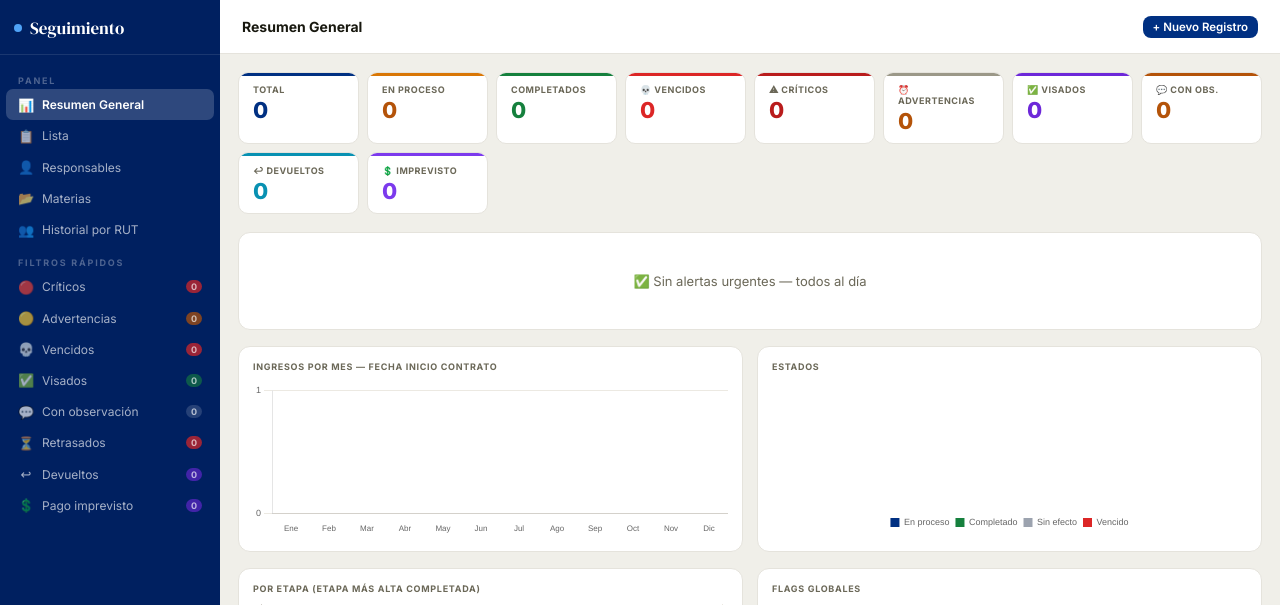
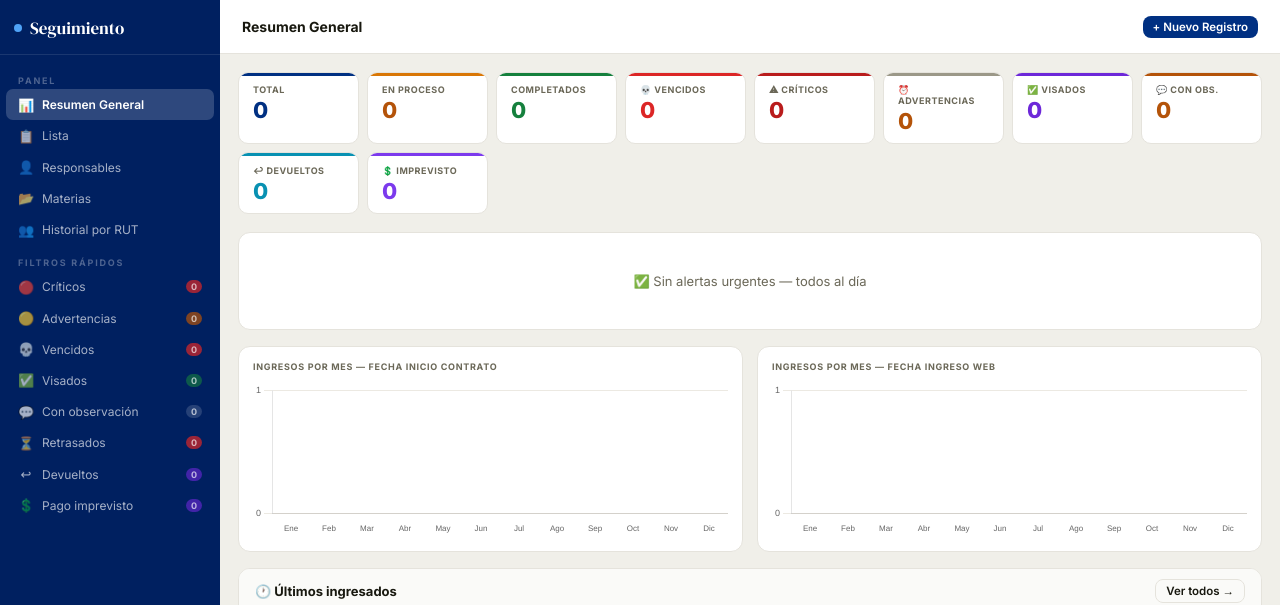
Before and after one commit to sebastianrmaurel-lab/proyecto-seguimiento, a Flask app: page /admin in a window 1280 px wide. Shown: the top 605 px of the page. Run offline with Flask 3, Linux system fonts and the light colour scheme; the visitor is signed in with stand-in values (Sample User, id 1); data that the repository does not hold is empty; some libraries are stand-ins or nearby versions.

Commit message:
Update admin.html

```diff
--- a/templates/admin.html
+++ b/templates/admin.html
@@ -531,12 +531,7 @@ async function renderDashboard(){
 
   <div class="c2">
     <div class="cc"><div class="cc-lbl">Ingresos por mes — Fecha inicio contrato</div><div class="cw"><canvas id="ch-mes"></canvas></div></div>
-    <div class="cc"><div class="cc-lbl">Estados</div><div class="cw"><canvas id="ch-est"></canvas></div></div>
-  </div>
-
-  <div class="c2">
-    <div class="cc"><div class="cc-lbl">Por etapa (etapa más alta completada)</div><div class="cw"><canvas id="ch-etapa"></canvas></div></div>
-    <div class="cc"><div class="cc-lbl">Flags globales</div><div class="cw"><canvas id="ch-flags"></canvas></div></div>
+    <div class="cc"><div class="cc-lbl">Ingresos por mes — Fecha ingreso web</div><div class="cw"><canvas id="ch-mes2"></canvas></div></div>
   </div>
 
   <div class="panel">
@@ -566,30 +561,10 @@ async function renderDashboard(){
     type:'bar',data:{labels:MESES,datasets:[{data:cd.by_month_contrato,
       backgroundColor:cd.by_month_contrato.map((_,i)=>i===nowM?'rgba(0,32,96,1)':'rgba(0,32,96,.4)'),borderRadius:4,borderWidth:0}]},
     options:barOpts(cd.by_month_contrato)});
-  CH.est=new Chart(document.getElementById('ch-est').getContext('2d'),{
-    type:'doughnut',
-    data:{labels:['En proceso','Completado','Sin efecto','Vencido'],
-      datasets:[{data:[stats.en_proceso,stats.completado,stats.sin_efecto,stats.vencidos||0],
-      backgroundColor:['#003082','#15803d','#9ca3af','#dc2626'],borderWidth:0,hoverOffset:5}]},
-    options:{responsive:true,maintainAspectRatio:false,cutout:'60%',
-      plugins:{legend:{position:'bottom',labels:{font:{size:9},padding:6,boxWidth:9}}}}
-  });
-  const etNoms=cd.etapas||[];
-  CH.etapa=new Chart(document.getElementById('ch-etapa').getContext('2d'),{
-    type:'bar',
-    data:{labels:etNoms.map(e=>e.nombre),datasets:[{data:etNoms.map(e=>e.count),
-      backgroundColor:'rgba(0,32,96,.7)',borderRadius:4,borderWidth:0}]},
-    options:{indexAxis:'y',responsive:true,maintainAspectRatio:false,plugins:{legend:{display:false}},
-      scales:{x:{beginAtZero:true,ticks:{stepSize:1,font:{size:9}},grid:{color:'#ece9e2'}},y:{ticks:{font:{size:9}},grid:{display:false}}}}
-  });
-  CH.flags=new Chart(document.getElementById('ch-flags').getContext('2d'),{
-    type:'bar',
-    data:{labels:['Visados','Con obs.','Devueltos','Imprevisto','Retrasados'],
-      datasets:[{data:[stats.visados,stats.con_obs,stats.devueltos||0,stats.imprevisto||0,stats.retrasados||0],
-      backgroundColor:['#15803d','#b45309','#0891b2','#7c3aed','#dc2626'],borderRadius:4,borderWidth:0}]},
-    options:{responsive:true,maintainAspectRatio:false,plugins:{legend:{display:false}},
-      scales:{y:{beginAtZero:true,ticks:{stepSize:1,font:{size:9}},grid:{color:'#ece9e2'}},x:{ticks:{font:{size:9}},grid:{display:false}}}}
-  });
+  CH.mes2=new Chart(document.getElementById('ch-mes2').getContext('2d'),{
+    type:'bar',data:{labels:MESES,datasets:[{data:cd.by_month_ingreso,
+      backgroundColor:cd.by_month_ingreso.map((_,i)=>i===nowM?'rgba(21,128,61,1)':'rgba(21,128,61,.4)'),borderRadius:4,borderWidth:0}]},
+    options:barOpts(cd.by_month_ingreso)});
 }
 
 /* ── CONTRATOS ── */
@@ -639,7 +614,7 @@ async function renderContratos(){
     <div class="frow">
       <input placeholder="Buscar nombre, RUT, materia, unidad..." value="${sq}"
         oninput="sq=this.value;renderContratos()">
-      <select onchange="fEstado=this.value;fMat='';fVis='';fObs='';fResp='';fRet='';fDev='';fImp='';fEtapa='';renderContratos()">
+      <select onchange="fEstado=this.value;renderContratos()">
         <option value="" ${!fEstado?'selected':''}>Todos los estados</option>
         <option value="en_proceso" ${fEstado==='en_proceso'?'selected':''}>En proceso</option>
         <option value="completado" ${fEstado==='completado'?'selected':''}>Completado</option>
@@ -648,13 +623,13 @@ async function renderContratos(){
         <option value="critico" ${fEstado==='critico'?'selected':''}>🔴 Críticos</option>
         <option value="advertencia" ${fEstado==='advertencia'?'selected':''}>🟡 Advertencias</option>
       </select>
-      <select onchange="fMat=this.value;fEstado='';fVis='';fObs='';fResp='';fRet='';fDev='';fImp='';fEtapa='';renderContratos()">
+      <select onchange="fMat=this.value;renderContratos()">
         <option value="">Todas las materias</option>${matOpts}
       </select>
-      <select onchange="fResp=this.value;fEstado='';fMat='';fVis='';fObs='';fRet='';fDev='';fImp='';fEtapa='';renderContratos()">
+      <select onchange="fResp=this.value;renderContratos()">
         <option value="">Todos los responsables</option>${rOpts}
       </select>
-      <select onchange="fEtapa=this.value;fEstado='';fMat='';fVis='';fObs='';fResp='';fRet='';fDev='';fImp='';renderContratos()">
+      <select onchange="fEtapa=this.value;renderContratos()">
         <option value="">Todas las etapas</option>${eOpts}
       </select>
       ${fEstado||fMat||fVis||fObs||fResp||fRet||fDev||fImp||fEtapa||sq?`<button class="btn btn-ghost btn-sm" onclick="clearFilters()">✕</button>`:''}
```
